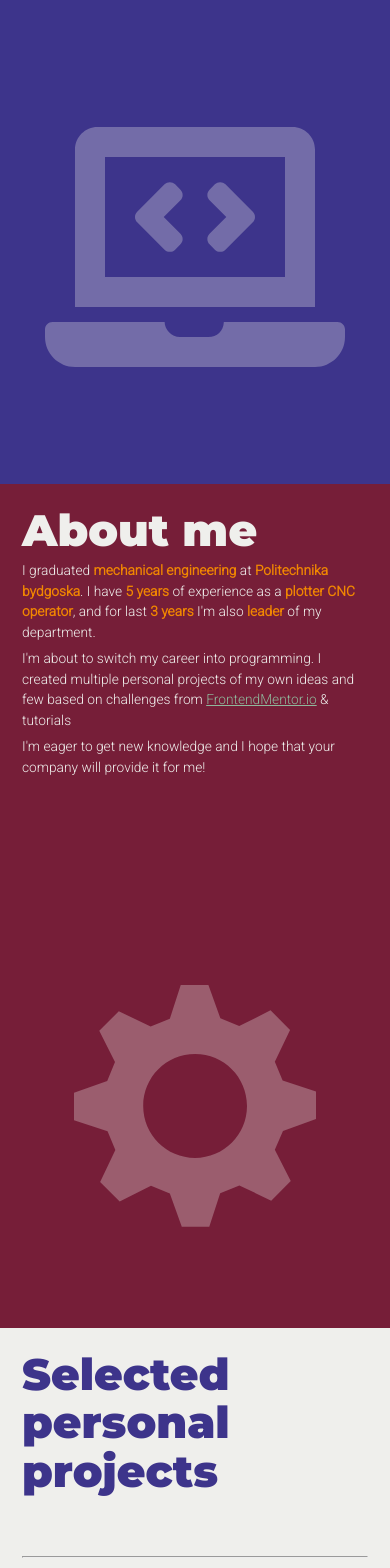
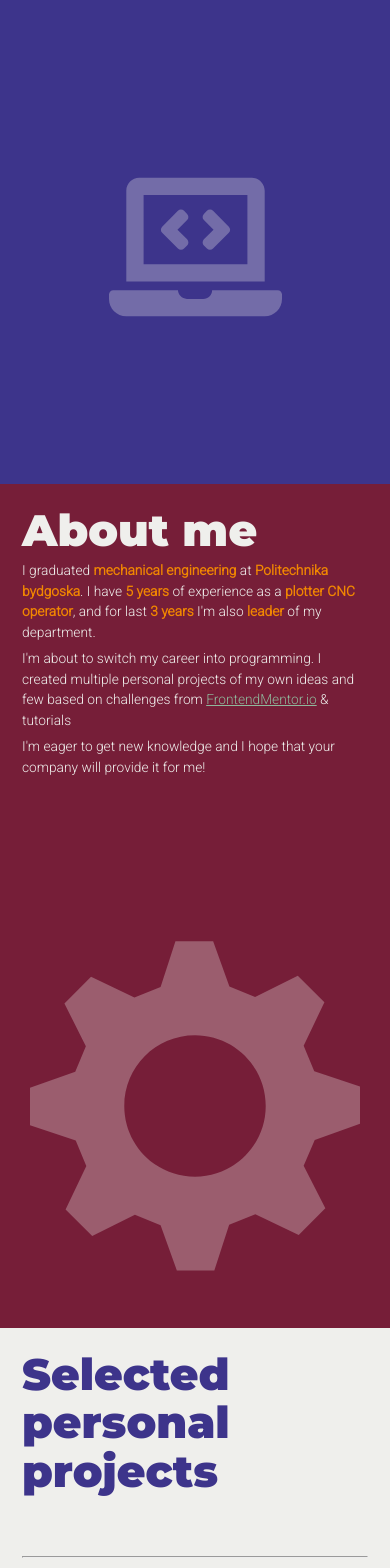
Before and after one commit to pawel975/pawel-kurek-portfolio, a React (Create React App) app: page / in a window 390 px wide. Shown: the part 360-1928 px from the top of the page. Built offline with nearby package versions, Linux system fonts and the light colour scheme.

Commit message:
fixed portrait reponsivness

```diff
--- a/src/Components/About/About.scss
+++ b/src/Components/About/About.scss
@@ -27,6 +27,7 @@
     }
 
     header.about-page__biography {
+        flex: 1;
         width: 100%;
         height: 100%;
         display: flex;
@@ -57,13 +58,11 @@
     }
 
     .about-page__icon {
+        flex: 1;
         height: 100%;
-        width: 100%;
+        width: clamp(10rem, 100%, 30rem);
         margin: auto;
         @include fontColor($clr-primary-light, 0.3);
 
-        @media (max-width: 64rem) {
-            width: 70%;
-        }
     }
 }
--- a/src/Components/Footer/Footer.js
+++ b/src/Components/Footer/Footer.js
@@ -57,7 +57,7 @@ const Footer = () => {
                     >
                         <Mail
                             className='email'
-                            />
+                        />
                         <p>pawel.kurek975@gmail.com</p>
                     </button>
                 </div>
--- a/src/Components/Footer/Footer.scss
+++ b/src/Components/Footer/Footer.scss
@@ -13,20 +13,18 @@ footer#contact {
     }
 
     @media (max-width: 90rem) {
-        gap: 3rem;
+        gap: 10rem;
         padding: 6rem;
     }
 
     @media (max-width: 64rem) {
         flex-direction: column;
         padding: 2rem;
-        gap: 0;
     }
 
     header.contact-header {
         display: flex;
         flex-direction: column;
-        align-items: flex-start;
         width: 60%;
         margin: auto;
 
@@ -38,6 +36,7 @@ footer#contact {
             font-size: $fs-700;
             font-family: $ff-heading;
             color: $clr-primary-light;
+            text-align: center;
         }
 
     }
@@ -47,10 +46,10 @@ footer#contact {
         height: 100%;
         display: flex;
         flex-direction: column;
-        justify-content: center;
+        // justify-content: center;
         align-items: center;
         color: $clr-accent;
-        gap: 2rem;
+        gap: 5rem;
 
         @media (max-width: 30rem) {
             gap: 8rem;
@@ -60,8 +59,8 @@ footer#contact {
             width: 100%;
             height: clamp(10rem, 20%, 30rem);
             display: flex;
+            justify-content: center;
             gap: 1rem;
-            margin-left: 6rem;
 
             @media (max-width: 64rem) {
                 margin: 0;
@@ -77,10 +76,10 @@ footer#contact {
                 display: flex;
                 color: $clr-accent;
                 gap: 1rem;
+                flex-direction: column;
 
                 @media (max-width: 30rem) {
                     width: 50%;
-                    flex-direction: column;
                     margin: auto;
                 }
 
@@ -109,10 +108,10 @@ footer#contact {
                 display: flex;
                 gap: 1rem;
                 cursor: pointer;
+                flex-direction: column;
 
                 @media (max-width: 30rem) {
                     width: 50%;
-                    flex-direction: column;
                     margin: auto;
                 }
 
--- a/src/Components/LandingPage/LandingPage.scss
+++ b/src/Components/LandingPage/LandingPage.scss
@@ -58,11 +58,15 @@
 
     .landing-page__logo {
         height: clamp(15rem, 40%, 70rem);
+        margin: auto;
         @include fontColor($clr-primary-light, 0.3);
+
+        @media (orientation: portrait) {
+            width: 50%;
+        }
 
         @media (max-width: 64rem) {
             height: clamp(15rem, 30%, 70rem);
-            margin: auto;
             text-align: center;
         }
     }
--- a/src/Components/Slider/Slider.scss
+++ b/src/Components/Slider/Slider.scss
@@ -12,7 +12,7 @@ div.slider__container {
     }
 
     div.slider__images-container {
-        top: 0;
+        top: 0%;
         left: 0%;
         position: absolute;
         width: 100%;
@@ -20,7 +20,7 @@ div.slider__container {
         display: flex;
 
         img.slider__app-image {
-            width: 100%;
+            width: 100vw;
             height: 100%;
         }
 
```
